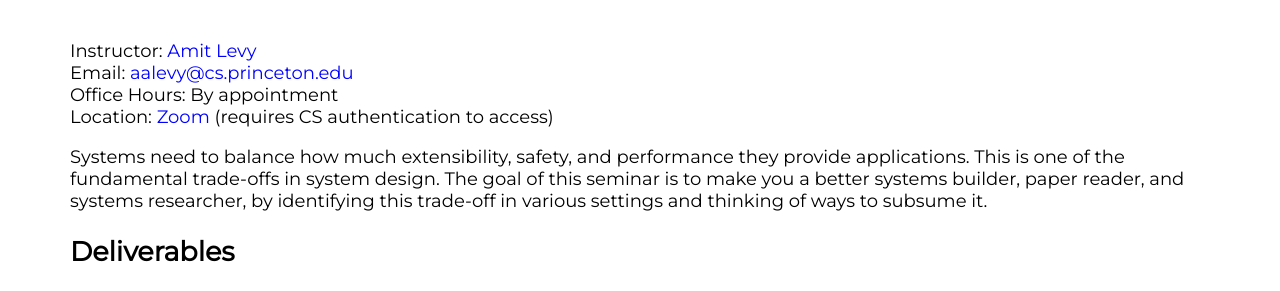
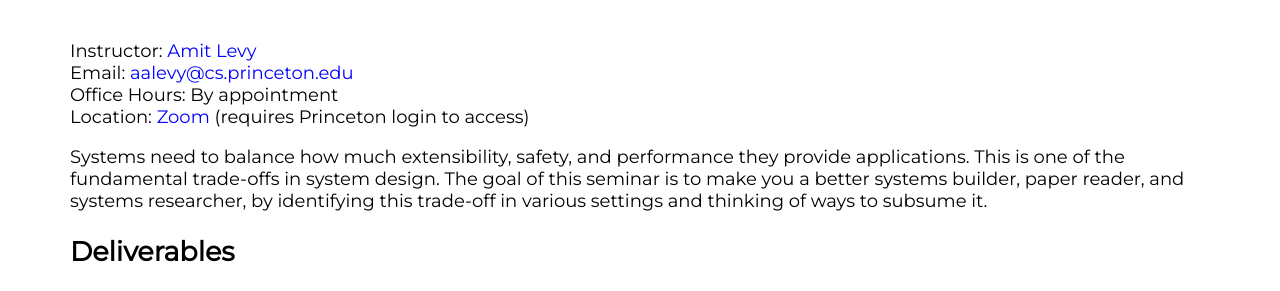
Before and after one commit to PrincetonSystems/os-seminar, a Jekyll site: the page built from index.markdown, in a window 1280 px wide. Shown: the part 348-639 px from the top of the page. Built offline with Jekyll 4.4.1, drawn with Linux system fonts in a browser that asks for light colours.

Commit message:
reword redirect

```diff
--- a/index.markdown
+++ b/index.markdown
@@ -6,7 +6,7 @@ title: Syllabus
 Instructor: [Amit Levy](https://amitlevy.com)\
 Email: <aalevy@cs.princeton.edu>\
 Office Hours: By appointment\
-Location: [Zoom](https://praxis.cs.princeton.edu/redirect/zoom.php) (requires CS authentication to access)
+Location: [Zoom](https://praxis.cs.princeton.edu/redirect/zoom.php) (requires Princeton login to access)
 
 Systems need to balance how much extensibility, safety, and performance they
 provide applications. This is one of the fundamental trade-offs in system
```
